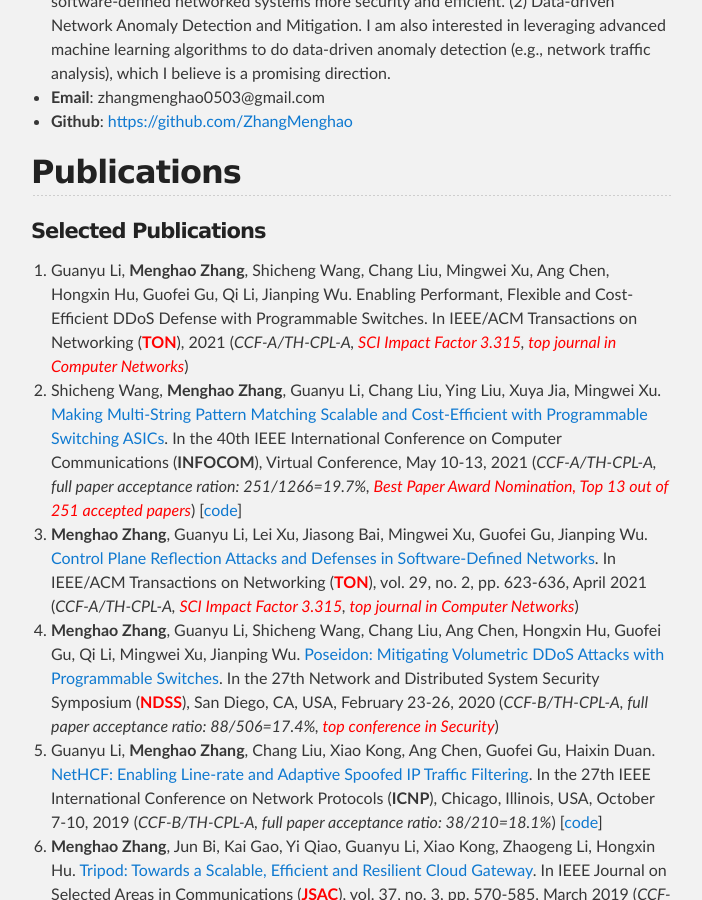
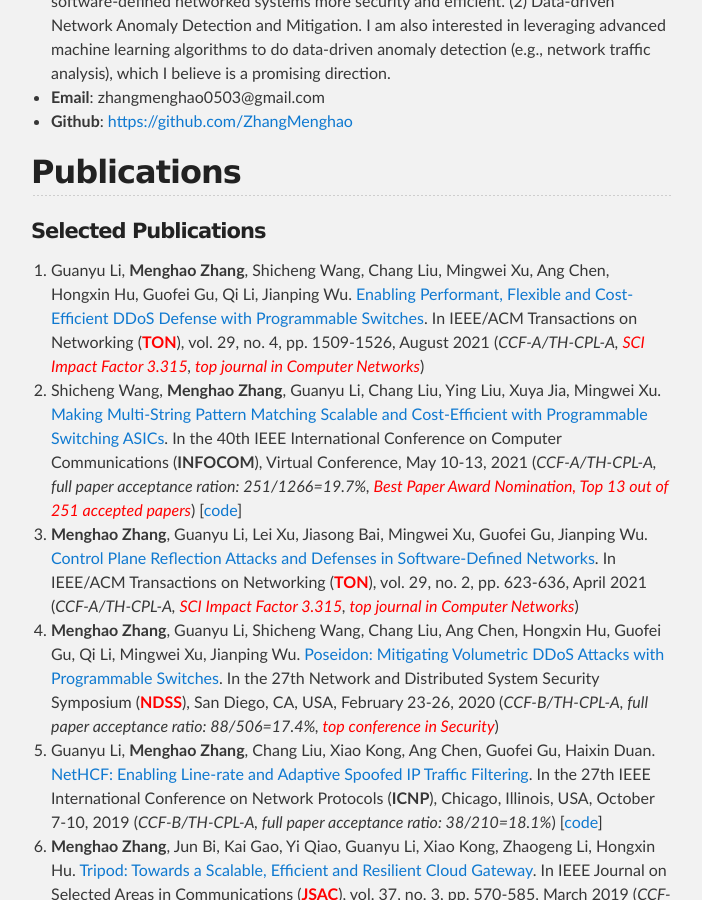
Before and after one commit to zhangmenghao/zhangmenghao.github.io, a Jekyll site: the page built from index.md, in a window 1280 px wide and 900 px high, scrolled down 831 px. Shown: the whole window, without its empty margins (289-991 px from the left). Built offline with Jekyll 4.4.1, drawn with Linux system fonts in a browser that asks for light colours.

Commit message:
Update Poseidon TON

```diff
--- a/index.md
+++ b/index.md
@@ -18,7 +18,7 @@
 ## Publications
 <!-- (* indicates that I am the corresponding author) -->
 #### Selected Publications
-7. Guanyu Li, __Menghao Zhang__, Shicheng Wang, Chang Liu, Mingwei Xu, Ang Chen, Hongxin Hu, Guofei Gu, Qi Li, Jianping Wu. Enabling Performant, Flexible and Cost-Efficient DDoS Defense with Programmable Switches. In IEEE/ACM Transactions on Networking (**<font color='red'>TON</font>**), 2021 (*CCF-A/TH-CPL-A, <font color='red'>SCI Impact Factor 3.315</font>, <font color='red'>top journal in Computer Networks</font>*)
+7. Guanyu Li, __Menghao Zhang__, Shicheng Wang, Chang Liu, Mingwei Xu, Ang Chen, Hongxin Hu, Guofei Gu, Qi Li, Jianping Wu. [Enabling Performant, Flexible and Cost-Efficient DDoS Defense with Programmable Switches](./papers/ton2021-Poseidon.pdf). In IEEE/ACM Transactions on Networking (**<font color='red'>TON</font>**), vol. 29, no. 4, pp. 1509-1526, August 2021 (*CCF-A/TH-CPL-A, <font color='red'>SCI Impact Factor 3.315</font>, <font color='red'>top journal in Computer Networks</font>*)
 6. Shicheng Wang, __Menghao Zhang__, Guanyu Li, Chang Liu, Ying Liu, Xuya Jia, Mingwei Xu.
 [Making Multi-String Pattern Matching Scalable and Cost-Efficient with Programmable Switching ASICs](./papers/infocom2021-Bolt.pdf).
 In the 40th IEEE International Conference on Computer Communications (**INFOCOM**), Virtual Conference, May 10-13, 2021 (*CCF-A/TH-CPL-A, full paper acceptance ration: 251/1266=19.7%, <font color='red'>Best Paper Award Nomination, Top 13 out of 251 accepted papers</font>*) [[code](https://github.com/wangshicheng1225/BOLT)]
```
Also changed, not shown: 1 other file.
